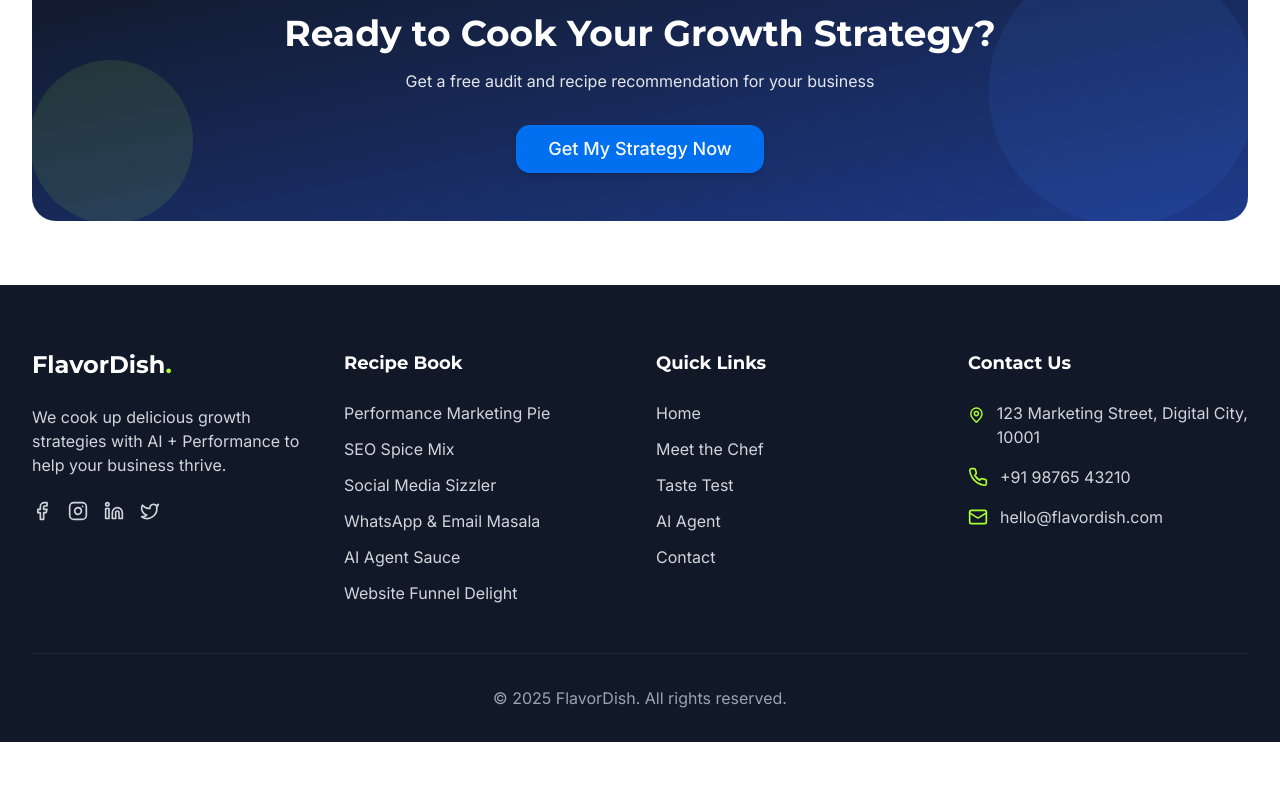
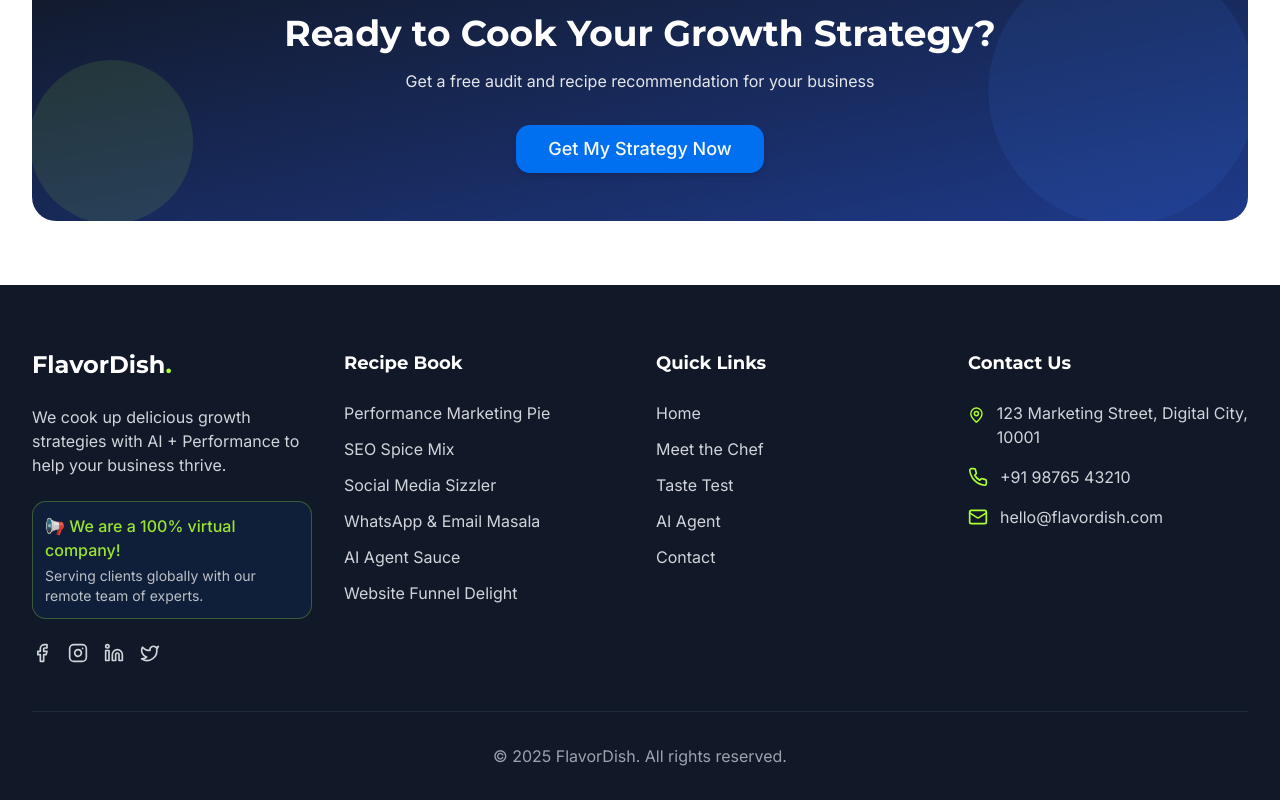
Before and after one commit to NitinUp1212/recipe-ai-growth, a React (Vite) app: page / in a window 1280 px wide. Shown: the part 3439-4239 px from the top of the page. Before the commit the page ends 4181 px from the top, so only its background shows below. Built offline with nearby package versions, Linux system fonts and the light colour scheme.

Commit message:
Add virtual company notice
Add a notice indicating the company is virtual.

```diff
--- a/src/components/Footer.tsx
+++ b/src/components/Footer.tsx
@@ -10,6 +10,10 @@ const Footer = () => {
           <div>
             <h3 className="text-2xl font-bold mb-6">FlavorDish<span className="text-neon">.</span></h3>
             <p className="mb-6 text-gray-300">We cook up delicious growth strategies with AI + Performance to help your business thrive.</p>
+            <div className="bg-primary/10 text-neon p-3 rounded-md border border-neon/30 mb-6 animate-pulse">
+              <p className="font-medium">📢 We are a 100% virtual company!</p>
+              <p className="text-sm text-gray-300 mt-1">Serving clients globally with our remote team of experts.</p>
+            </div>
             <div className="flex space-x-4">
               <a href="#" className="text-gray-300 hover:text-neon">
                 <Facebook size={20} />
```
